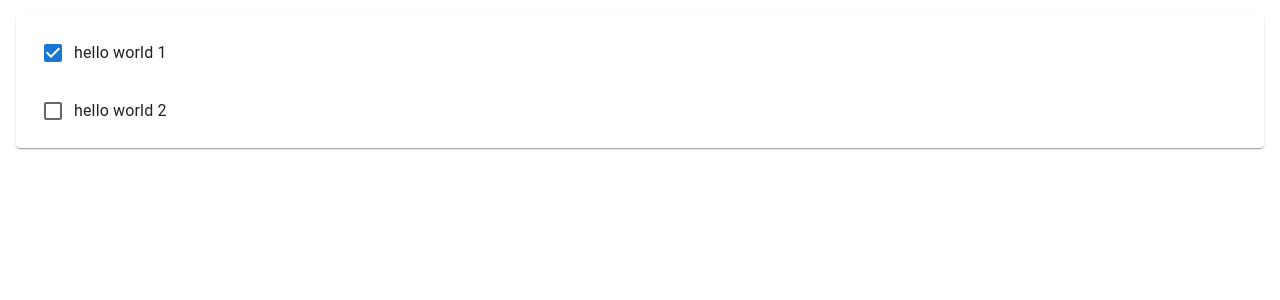
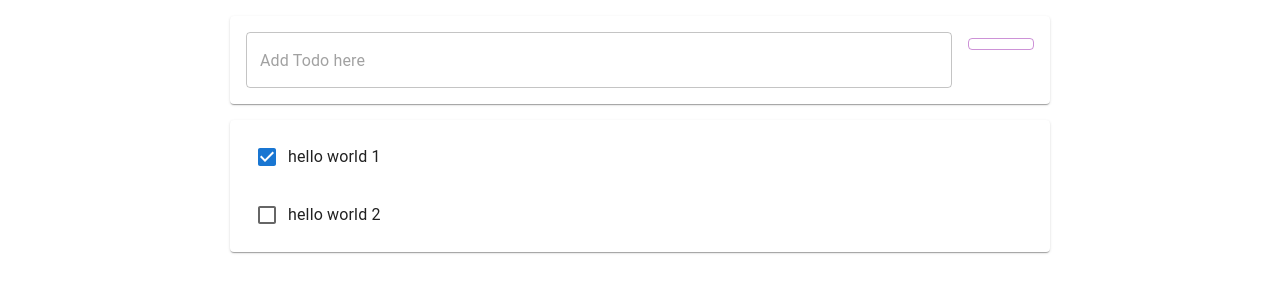
Before and after one commit to NoMaL21/240809_Practice, a React (Create React App) app in the folder test-project/todo-react-app/: page / in a window 1280 px wide. Shown: the top 300 px of the page. Built offline with nearby package versions, Linux system fonts and the light colour scheme.

Commit message:
목록 추가 기능 구현

```diff
--- /dev/null
+++ b/test-project/todo-react-app/src/AddTodo.js
@@ -0,0 +1,58 @@
+import React from "react";
+import { TextField, Paper, Button, Grid } from "@mui/material";
+
+class AddTodo extends React.Component{
+    constructor(props){
+        super(props);
+        this.state = {item :{title:""}};
+        this.add = props.add;
+    }
+
+    onInputChange =(e)=>{
+        const thisItem = this.state.item;
+        thisItem.title = e.target.value;
+        this.setState({item:thisItem});
+        console.log(thisItem);
+    }
+
+    onButtonClick =()=>{
+        this.add(this.state.item);
+        this.setState({item:{title:""}});
+    }
+
+    enterKeyEventHandler =(e)=>{
+        if(e.key =='Enter'){
+            this.onButtonClick();
+        }
+    }
+
+    render(){
+        return (
+            <Paper style={{margin:16, padding:16}}>
+                <Grid container>
+                    <Grid xs={11} md={11} item style={{paddingRight:16}}>
+                        <TextField
+                        placeholder="Add Todo here"
+                        fullWidth
+                        onChange={this.onInputChange}
+                        value={this.state.item.title}
+                        onKeyPress={this.enterKeyEventHandler}
+                        />
+                    </Grid>
+                    <Grid xs={1} md={1} item>
+                        <Button
+                        fullWidth
+                        color="secondary"
+                        variant="outlined"
+                        onClick={this.onButtonClick}
+                        >
+                        </Button>
+                    </Grid>
+                </Grid>
+            </Paper>
+
+        )
+    }
+}
+
+export default AddTodo;
--- a/test-project/todo-react-app/src/App.js
+++ b/test-project/todo-react-app/src/App.js
@@ -1,6 +1,7 @@
 import React from 'react';
 import Todo from './Todo';
-import { Paper, List } from '@mui/material';
+import AddTodo from './AddTodo';
+import { Paper, List,Container } from '@mui/material';
 import './App.css';
 
 class App extends React.Component {
@@ -14,6 +15,15 @@
     };
   }
 
+  add=(item)=>{
+    const thisItems = this.state.items;
+    item.id = "ID-"+ thisItems.length;
+    item.done = false;
+    thisItems.push(item);
+    this.setState({items:thisItems});
+    console.log("items:",this.state.items);
+  }
+
   render() {
     var todoItems = this.state.items.length > 0 &&(
       <Paper style={{margin:16}}>
@@ -25,7 +35,14 @@
       </Paper>
     )
 
-    return <div className="App">{todoItems}</div>;
+    return (
+    <div className="App">
+      <Container maxWidth="md">
+        <AddTodo add={this.add}/>
+        <div className="TodoList">{todoItems}</div>
+        </Container>
+    </div>
+    );
   }
 }
 
```
